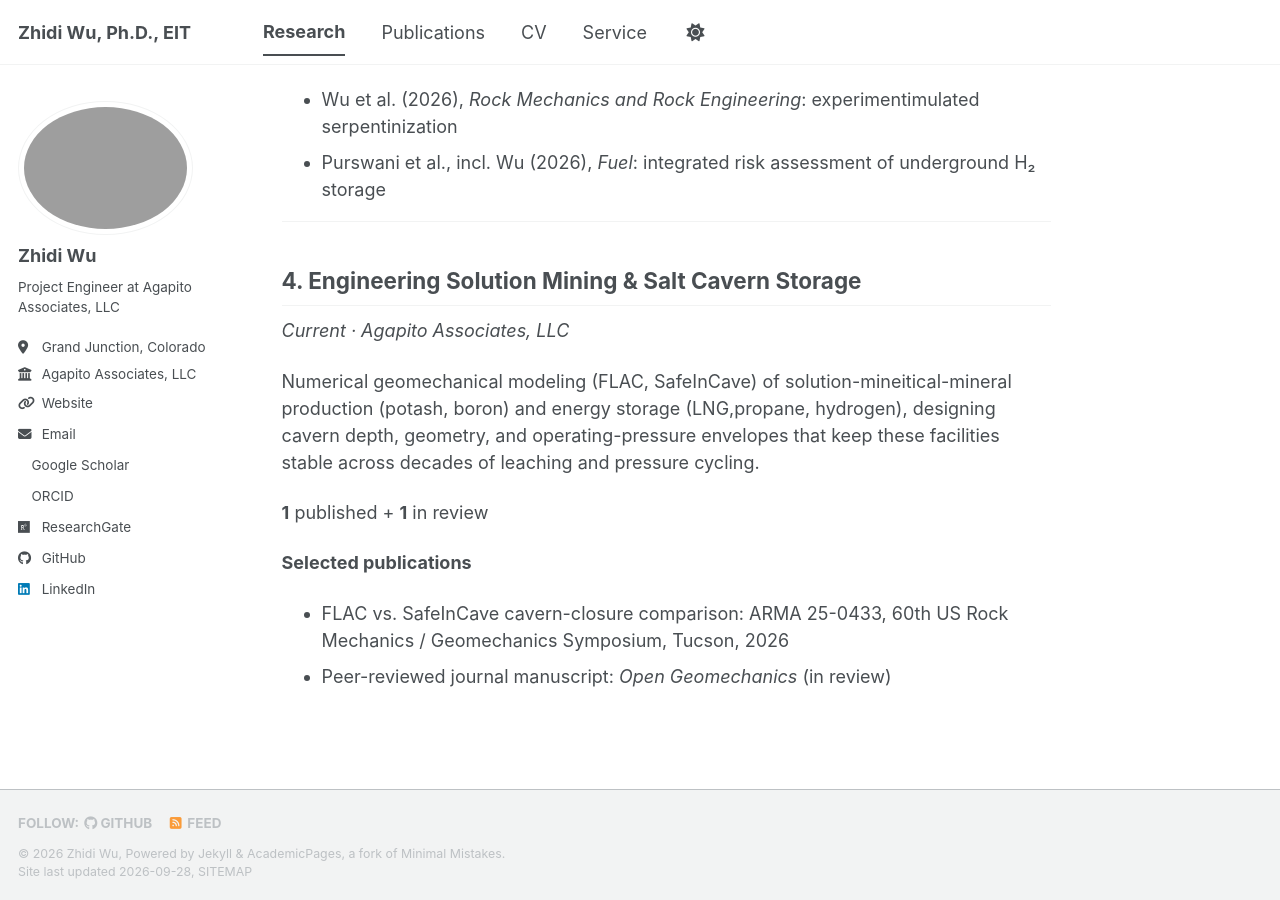
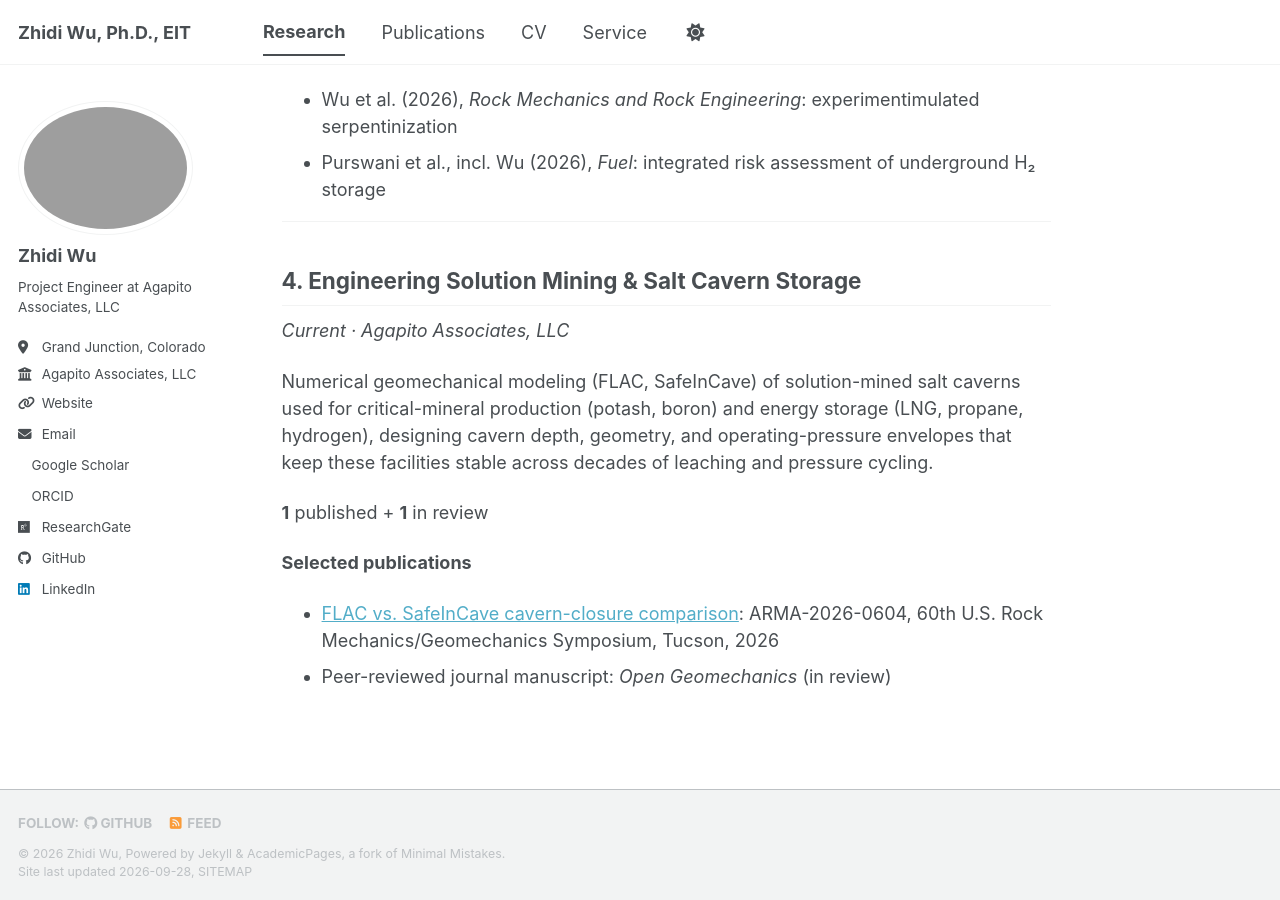
Before and after one commit to zhidiwu/zhidiwu.github.io, a Jekyll site: the page built from _pages/research.md, in a window 1280 px wide and 900 px high, scrolled down 1659 px. Built offline with Jekyll 4.4.1, drawn with Linux system fonts in a browser that asks for light colours; a style sheet for code colours, icons or effects is not loaded.

Commit message:
Update research.md

```diff
--- a/_pages/research.md
+++ b/_pages/research.md
@@ -51,11 +51,10 @@ Batch-reactor experiments on serpentinization, the reaction of iron-naturally ge
 ## 4. Engineering Solution Mining & Salt Cavern Storage
 *Current · Agapito Associates, LLC*
 
-Numerical geomechanical modeling (FLAC, SafeInCave) of solution-mineitical-mineral production (potash, boron) and energy storage (LNG,propane, hydrogen), designing cavern depth, geometry, and operating-pressure envelopes that keep these facilities stable across decades of leaching and pressure
-cycling.
+Numerical geomechanical modeling (FLAC, SafeInCave) of solution-mined salt caverns used for critical-mineral production (potash, boron) and energy storage (LNG, propane, hydrogen), designing cavern depth, geometry, and operating-pressure envelopes that keep these facilities stable across decades of leaching and pressure cycling.
 
 **1** published + **1** in review
 
 **Selected publications**
-- FLAC vs. SafeInCave cavern-closure comparison: ARMA 25-0433, 60th US Rock Mechanics / Geomechanics Symposium, Tucson, 2026
+- [FLAC vs. SafeInCave cavern-closure comparison](https://doi.org/10.56952/ARMA-2026-0604): ARMA-2026-0604, 60th U.S. Rock Mechanics/Geomechanics Symposium, Tucson, 2026
 - Peer-reviewed journal manuscript: *Open Geomechanics* (in review)
```
